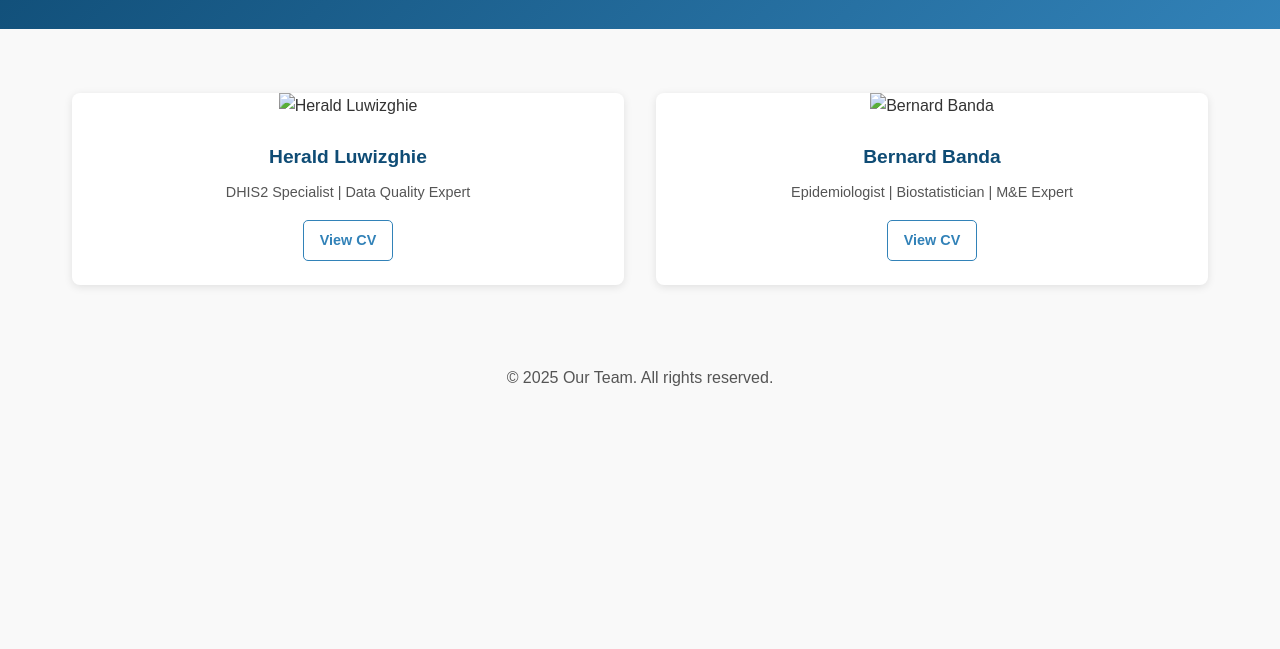
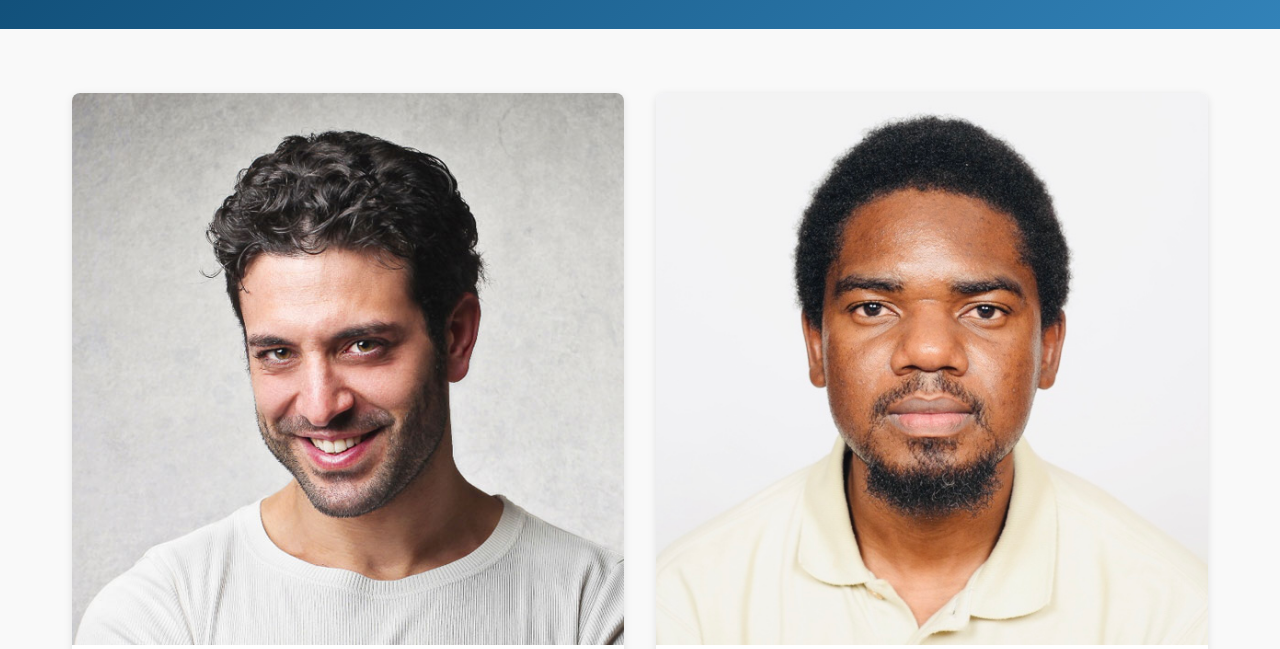
Before and after one commit to dhis2coder/site, a plain HTML site: page index.html in a window 1280 px wide. Shown: the part 120-769 px from the top of the page. Drawn offline with Linux system fonts and the light colour scheme.

Commit message:
Update index.html

```diff
--- a/index.html
+++ b/index.html
@@ -126,7 +126,7 @@
     <section class="team-container">
       <!-- Herald's Profile -->
       <div class="team-member">
-        <img src="herald_photo.jpg" alt="Herald Luwizghie">
+        <img src="assets/herald_photo.jpg" alt="Herald Luwizghie">
         <div class="member-details">
           <h2>Herald Luwizghie</h2>
           <p>DHIS2 Specialist | Data Quality Expert</p>
@@ -136,10 +136,10 @@
 
       <!-- Bernard's Profile -->
       <div class="team-member">
-        <img src="bernard_photo.jpg" alt="Bernard Banda">
+        <img src="assets/bernard_photo.jpg" alt="Bernard Banda">
         <div class="member-details">
           <h2>Bernard Banda</h2>
-          <p>Epidemiologist | Biostatistician | M&E Expert</p>
+          <p>DHIS2 Expert | Biostatistician | M&E Expert</p>
           <a href="Bernard_cv.html" target="_blank">View CV</a>
         </div>
       </div>
```
